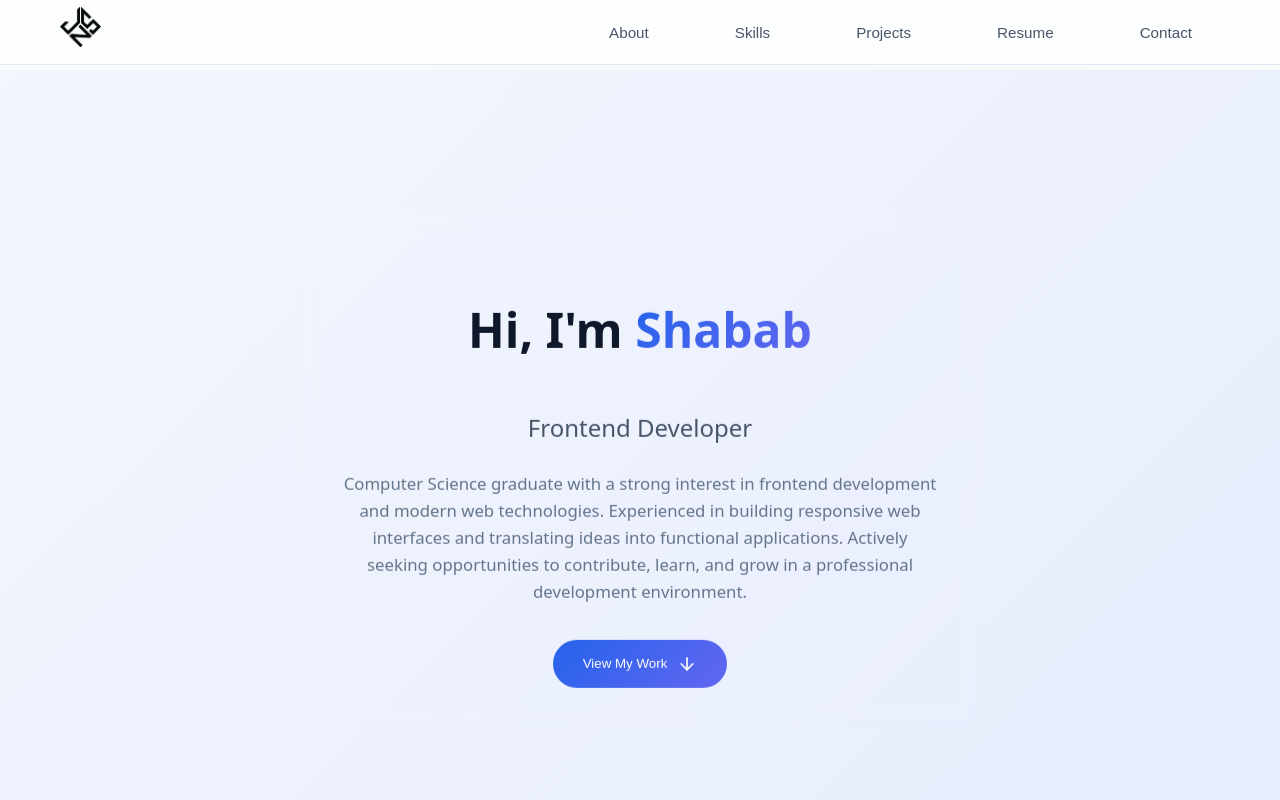
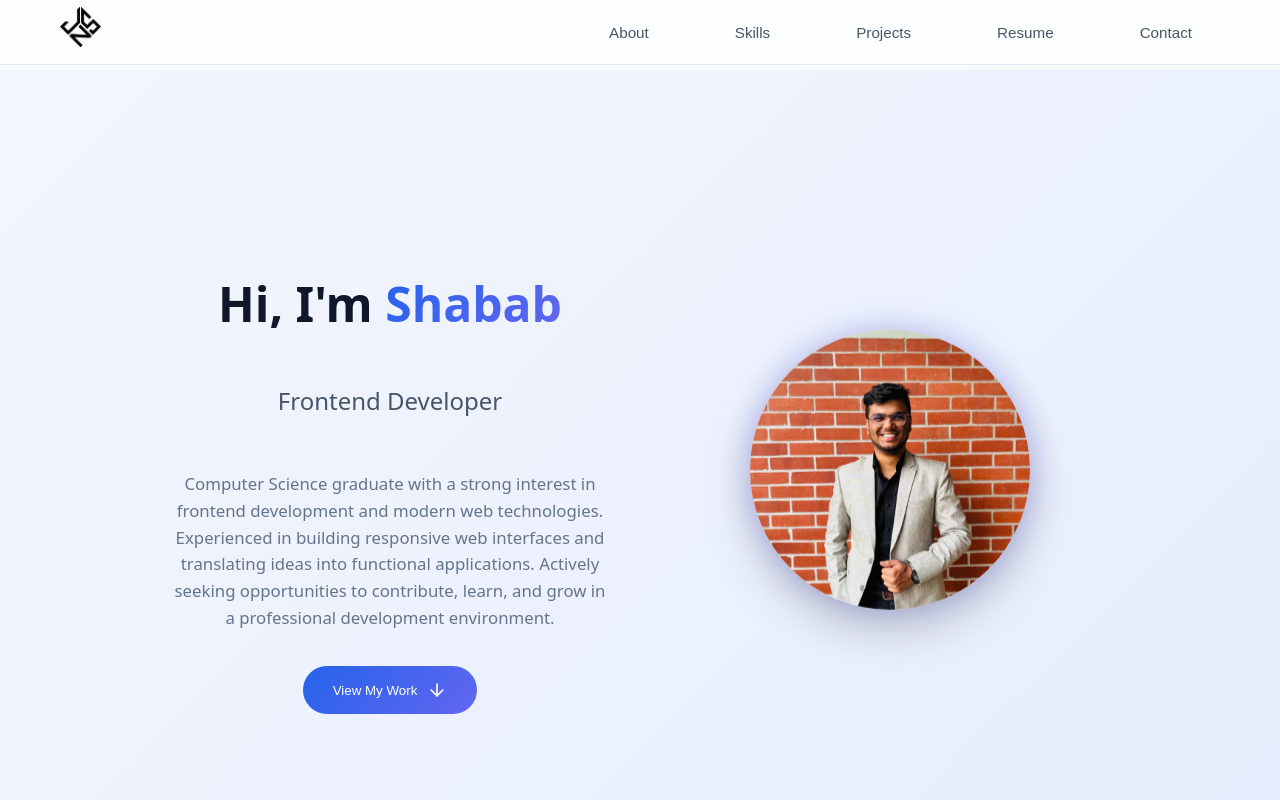
Before and after one commit to julkarShabab/portfolio, a React (Vite) app in the folder my-react-app/: page / in a window 1280 px wide. Shown: the top 800 px of the page. Built offline with nearby package versions, Linux system fonts and the light colour scheme.

Commit message:
added picture

```diff
--- a/my-react-app/src/components/Hero.jsx
+++ b/my-react-app/src/components/Hero.jsx
@@ -11,24 +11,26 @@ export function Hero() {
     <section className="hero-section">
   <div className="hero-container">
 
-        <h1 className="hero-title">
+    <div className="hero-left">
+      <h1>
         Hi, I'm <span className="hero-name">Shabab</span>
       </h1>
 
-        <p className="hero-role">
-          Frontend Developer
-        </p>
+      <h2 className="hero-role">Frontend Developer</h2>
 
       <p className="hero-description">
-          Computer Science graduate with a strong interest in frontend development and modern web technologies.
-Experienced in building responsive web interfaces and translating ideas into functional applications.
-Actively seeking opportunities to contribute, learn, and grow in a professional development environment.
+        Computer Science graduate with a strong interest in frontend development and modern web technologies. Experienced in building responsive web interfaces and translating ideas into functional applications. Actively seeking opportunities to contribute, learn, and grow in a professional development environment.
       </p>
 
       <button onClick={scrollToProjects} className="hero-button">
           View My Work
           <ArrowDown size={20} />
         </button>
+    </div>
+
+    <div className="hero-right">
+      <img src="/PP.jpeg" alt="Shabab" className="hero-photo"/>
+    </div>
 
   </div>
 </section>
--- a/my-react-app/src/index.css
+++ b/my-react-app/src/index.css
@@ -184,14 +184,50 @@ button:hover{
 /* hero container */
 
 .hero-container{
-  max-width:760px;
-  padding:40px;
+  max-width:1100px;
+  margin:auto;
 
-  border-radius:18px;
+  display:flex;
+  align-items:center;
+  justify-content:space-between;
+  gap:60px;
+}
 
-  backdrop-filter:blur(8px);
+.hero-left{
+  flex:1;
+}
 
-  animation:heroFloat 6s ease-in-out infinite;
+.hero-right{
+  flex:1;
+  display:flex;
+  justify-content:center;
+}
+
+.hero-photo{
+  width:280px;
+  height:280px;
+  border-radius:50%;
+  object-fit:cover;
+
+  /* box-shadow:0 20px 50px rgba(0,0,0,.2); */
+  box-shadow:
+  0 20px 50px rgba(0,0,0,.2),
+  0 0 30px rgba(99,102,241,.35);
+
+
+  animation:floatPhoto 6s ease-in-out infinite;
+}
+
+@keyframes floatPhoto{
+  0%{
+    transform:translateY(0px);
+  }
+  50%{
+    transform:translateY(-12px);
+  }
+  100%{
+    transform:translateY(0px);
+  }
 }
 
 /* floating effect */
@@ -801,3 +837,17 @@ body{
   }
 
 }
+@media (max-width:768px){
+
+.hero-container{
+  flex-direction:column;
+  text-align:center;
+}
+
+.hero-photo{
+  width:200px;
+  height:200px;
+  margin-bottom:20px;
+}
+
+}
```
Also changed, not shown: my-react-app/public/PP.jpeg (added). Lines whose indentation alone changed are shown as unchanged.
